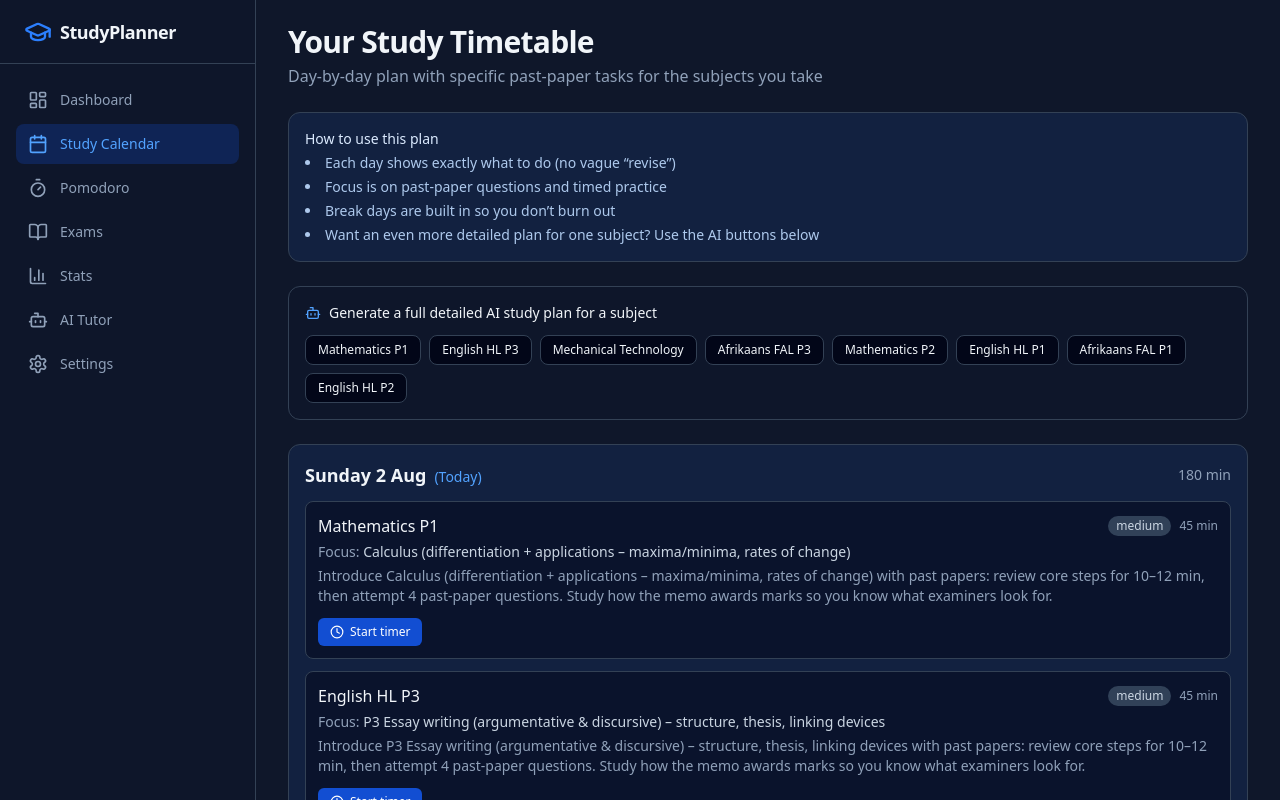
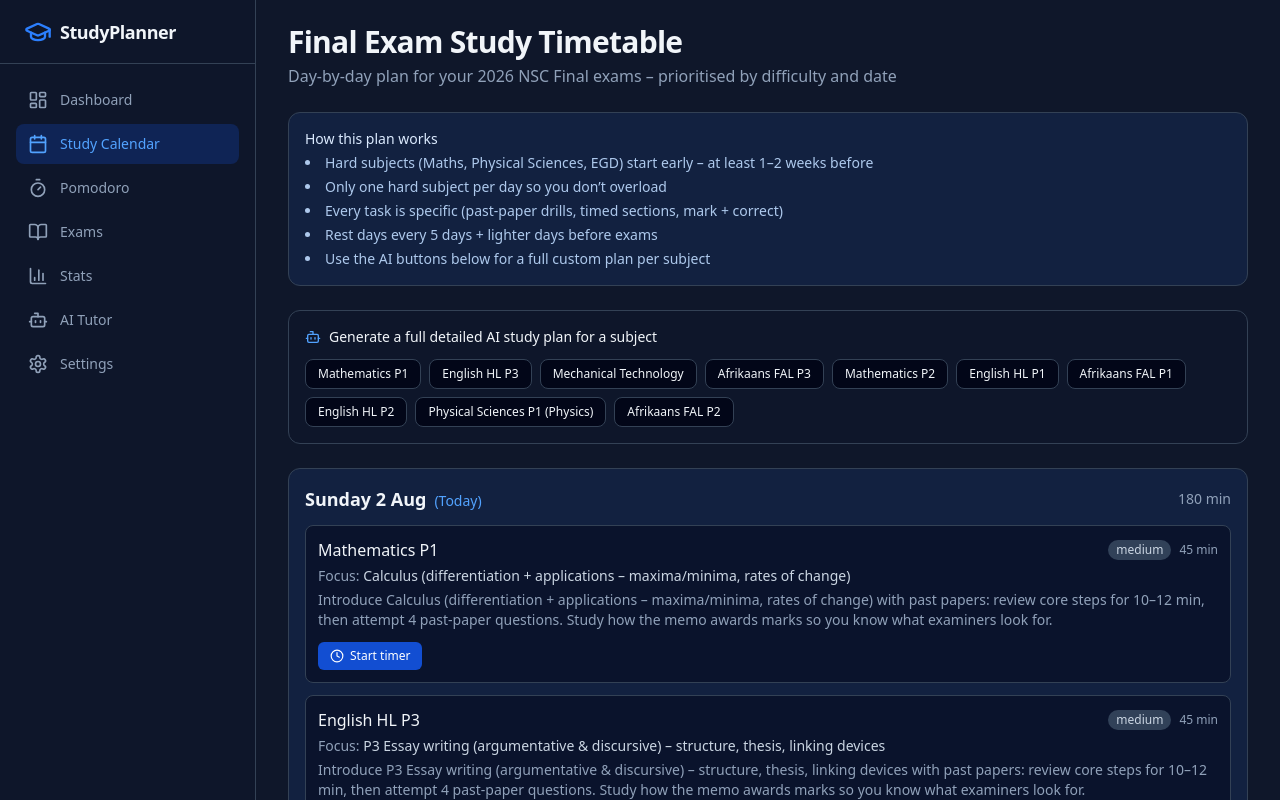
Before and after one commit to sixtoast/study-planner-pwa, a Next.js app: page /calendar in a window 1280 px wide. Shown: the top 800 px of the page. Built offline with nearby package versions, Linux system fonts and the light colour scheme.

Commit message:
Update calendar text for Final exams

```diff
--- a/src/app/calendar/page.tsx
+++ b/src/app/calendar/page.tsx
@@ -17,35 +17,34 @@ export default function CalendarPage() {
 
   const today = new Date().toISOString().slice(0, 10);
 
-  // Collect unique upcoming subjects for the AI plan buttons
   const uniqueSubjects = Array.from(
     new Set(
       plans
         .flatMap((d) => d.tasks.map((t) => t.examName))
         .filter(Boolean)
     )
-  ).slice(0, 8);
+  ).slice(0, 10);
 
   return (
     <div className="space-y-6">
       <div>
-        <h1 className="text-3xl font-bold tracking-tight">Your Study Timetable</h1>
+        <h1 className="text-3xl font-bold tracking-tight">Final Exam Study Timetable</h1>
         <p className="mt-1 text-slate-400">
-          Day-by-day plan with specific past-paper tasks for the subjects you take
+          Day-by-day plan for your 2026 NSC Final exams – prioritised by difficulty and date
         </p>
       </div>
 
       <div className="rounded-xl border border-blue-500/30 bg-blue-500/10 p-4 text-sm text-blue-100">
-        <p className="font-medium mb-1">How to use this plan</p>
+        <p className="font-medium mb-1">How this plan works</p>
         <ul className="list-disc list-inside space-y-1 text-blue-200/90">
-          <li>Each day shows exactly what to do (no vague “revise”)</li>
-          <li>Focus is on past-paper questions and timed practice</li>
-          <li>Break days are built in so you don’t burn out</li>
-          <li>Want an even more detailed plan for one subject? Use the AI buttons below</li>
+          <li>Hard subjects (Maths, Physical Sciences, EGD) start early – at least 1–2 weeks before</li>
+          <li>Only one hard subject per day so you don’t overload</li>
+          <li>Every task is specific (past-paper drills, timed sections, mark + correct)</li>
+          <li>Rest days every 5 days + lighter days before exams</li>
+          <li>Use the AI buttons below for a full custom plan per subject</li>
         </ul>
       </div>
 
-      {/* AI detailed plans */}
       {uniqueSubjects.length > 0 && (
         <div className="rounded-xl border border-slate-800 bg-slate-900/50 p-4">
           <p className="text-sm font-medium mb-3 flex items-center gap-2">
@@ -54,7 +53,7 @@ export default function CalendarPage() {
           </p>
           <div className="flex flex-wrap gap-2">
             {uniqueSubjects.map((name) => {
-              const prompt = `Create a detailed day-by-day study plan for my Grade 12 ${name} exam. Use common questions and topics that appear in NSC and prelim past papers. For each day until the exam give me: 1) exact topics to cover, 2) specific past-paper style tasks (e.g. "do 2022 P1 Question 5 under timed conditions"), 3) how long to spend, and 4) what to review after. Make it realistic for a school learner and include one lighter day every 5–6 days. Start from today.`;
+              const prompt = `Create a detailed day-by-day study plan for my Grade 12 ${name} FINAL exam (NSC 2026). Use common questions and topics that appear in recent NSC final and prelim past papers. For each day until the exam give me: 1) exact topics to cover, 2) specific past-paper style tasks (e.g. "do a 2023/2024 P1 section under timed conditions"), 3) how long to spend, and 4) what to review after marking. Make it realistic for a school learner, prioritise high-frequency topics, and include one lighter/rest day every 5–6 days. Start from today.`;
               return (
                 <Link
                   key={name}
@@ -70,7 +69,7 @@ export default function CalendarPage() {
       )}
 
       {loading ? (
-        <p className="text-slate-400">Building your personalised timetable…</p>
+        <p className="text-slate-400">Building your personalised final exam timetable…</p>
       ) : (
         <div className="space-y-6">
           {plans.map((day) => {
```
